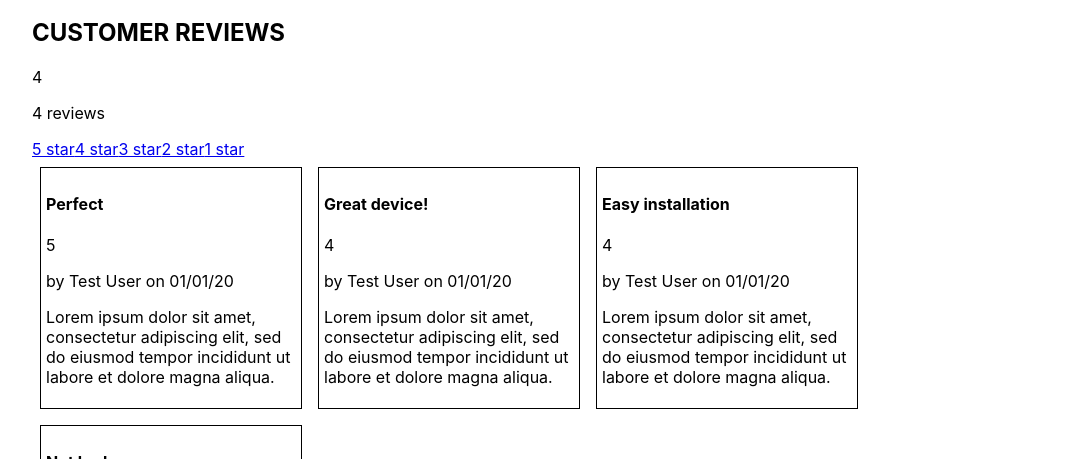
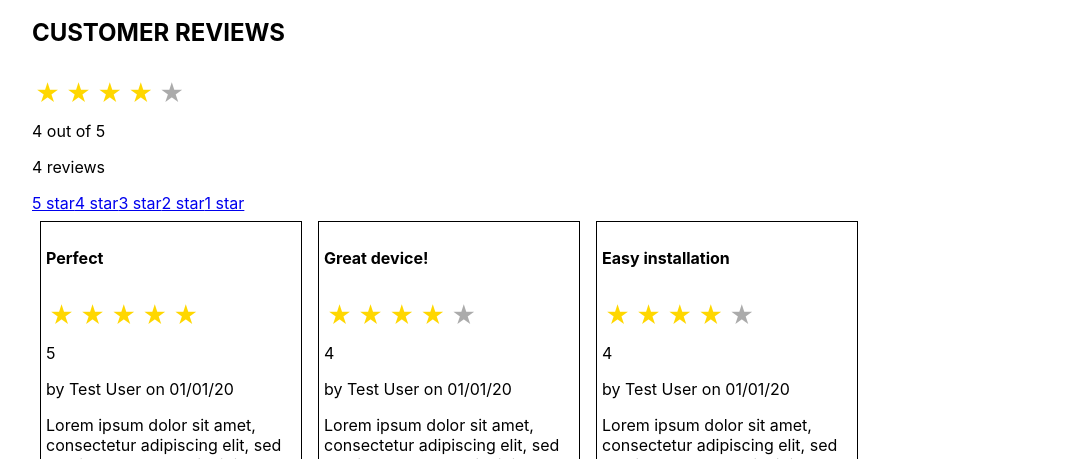
Before and after one commit to egreen724/roadie_code_challenge, a React (Create React App) app in the folder roadie-review-page/: page / in a window 1280 px wide. Shown: the part 328-787 px from the top of the page, without its empty margins (96-1183 px from the left). Built offline with nearby package versions, Linux system fonts and the light colour scheme.

Commit message:
Adds stars and styling

```diff
--- a/roadie-review-page/src/App.css
+++ b/roadie-review-page/src/App.css
@@ -124,3 +124,22 @@ input {
 .review-container {
   float: right;
 }
+
+.star {
+
+  display: inline-block;
+  padding: 3px;
+  vertical-align: middle;
+  line-height: 2;
+  font-size: 1.5em;
+  color: #ABABAB;
+}
+
+.star-selected {
+  display: inline-block;
+  padding: 3px;
+  vertical-align: middle;
+  line-height: 2;
+  font-size: 1.5em;
+  color: #FFD700;
+}
--- a/roadie-review-page/src/components/review-card.js
+++ b/roadie-review-page/src/components/review-card.js
@@ -1,11 +1,12 @@
 import React from 'react'
+import StarRating from './star-rating.js'
 
 const ReviewCard = (props) => {
 
   return (
     <div className="review">
       <h4>{props.review.title}</h4>
-      {props.review.rating}
+      <StarRating rating={props.review.rating} /> {props.review.rating}
       <img />
       <p> by {props.review.name} on {props.review.date} </p>
       <p> {props.review.content} </p>
--- a/roadie-review-page/src/components/review-filter.js
+++ b/roadie-review-page/src/components/review-filter.js
@@ -1,8 +1,7 @@
 import React, { Component } from 'react'
-
+import StarRating from './star-rating.js'
 
 class ReviewFilter extends Component {
-
 
   findAverage = () => {
     let ratings = this.props.reviews.map(review => review.rating)
@@ -14,7 +13,7 @@ class ReviewFilter extends Component {
   render() {
     return (
     <div className="filter-container">
-      <p> {this.findAverage()}</p>
+      <StarRating rating={this.findAverage()} /> {this.findAverage()} out of 5
       <p> {this.props.reviews.length} reviews </p>
 
       <a href="#" onClick={() => (this.props.setRatingFilter(5))}>5 star</a>
--- /dev/null
+++ b/roadie-review-page/src/components/star-rating.js
@@ -0,0 +1,34 @@
+import React, {Component} from 'react'
+
+export default class StarRating extends Component {
+
+  setStars = () => {
+    let stars = []
+
+    for(var i = 0; i < 5; i++) {
+      let klass = " "
+        if (this.props.rating > i) {
+         klass = 'star-selected';
+        } else {
+         klass = 'star';
+        }
+
+        stars.push(
+          <label className={klass}>
+            ★
+          </label>
+        );
+      }
+
+      return stars
+  }
+
+
+  render () {
+    return (
+      <div className="star-rating">
+        {this.setStars()}
+      </div>
+    )
+  }
+}
```
